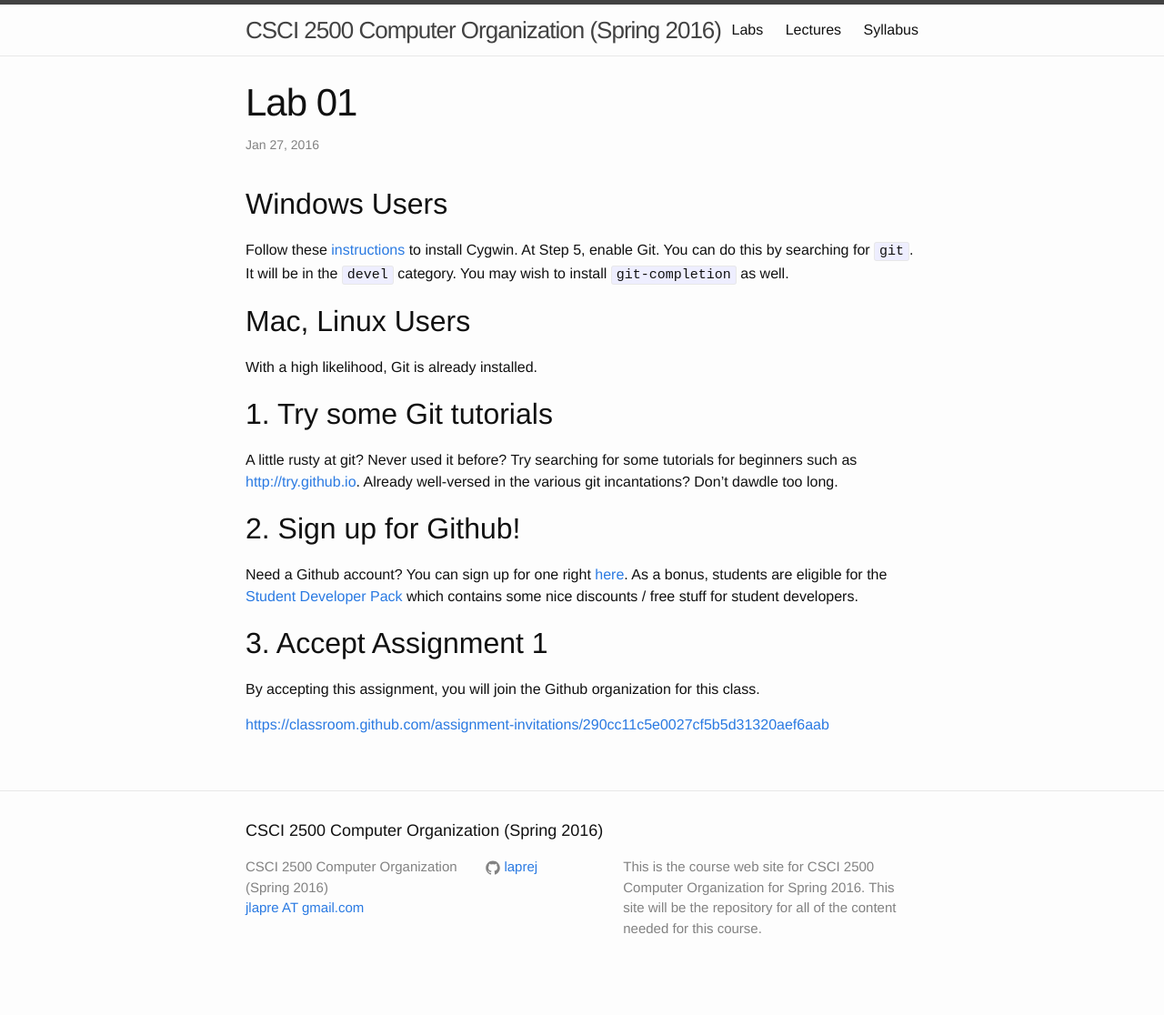
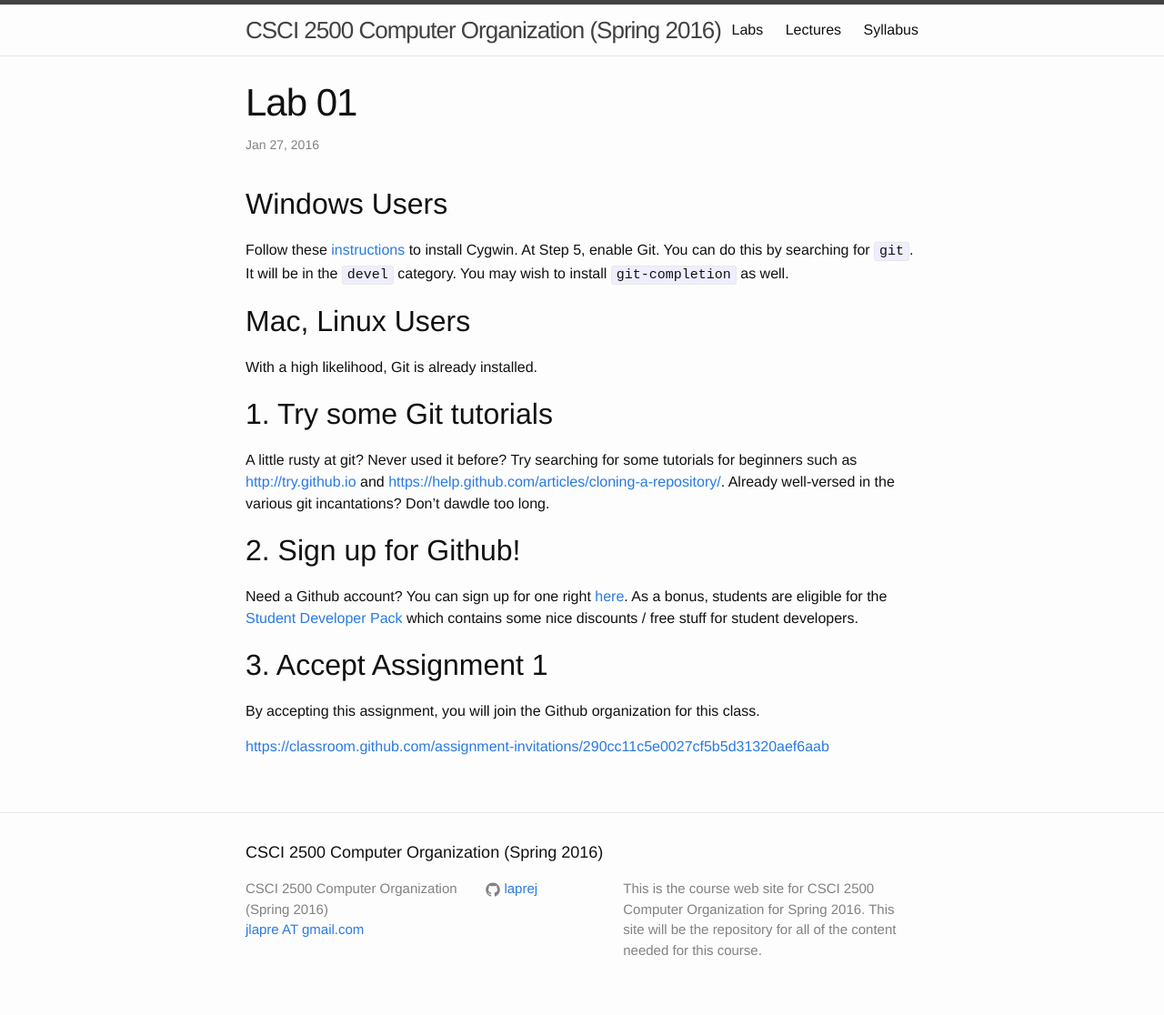
Before and after one commit to RPI-CSCI-2500-2016-Spring/RPI-CSCI-2500-2016-Spring.github.io, a Jekyll site: the page built from _posts/2016-01-27-lab01.md, in a window 1280 px wide. Shown: the whole page at 91% size. Built offline with Jekyll 4.4.1, drawn with Linux system fonts in a browser that asks for light colours; before the commit the page ends 1092 px from its top, so only the background shows below that.

Commit message:
Added a clone tutorial

```diff
--- a/_posts/2016-01-27-lab01.md
+++ b/_posts/2016-01-27-lab01.md
@@ -16,7 +16,8 @@
 
 ## 1. Try some Git tutorials
 A little rusty at git?  Never used it before?  Try searching for some tutorials for beginners such as
-[http://try.github.io](http://try.github.io).
+[http://try.github.io](http://try.github.io) and
+[https://help.github.com/articles/cloning-a-repository/](https://help.github.com/articles/cloning-a-repository/).
 Already well-versed in the various git incantations?  Don't dawdle too long.
 
 ## 2. Sign up for Github!
```
